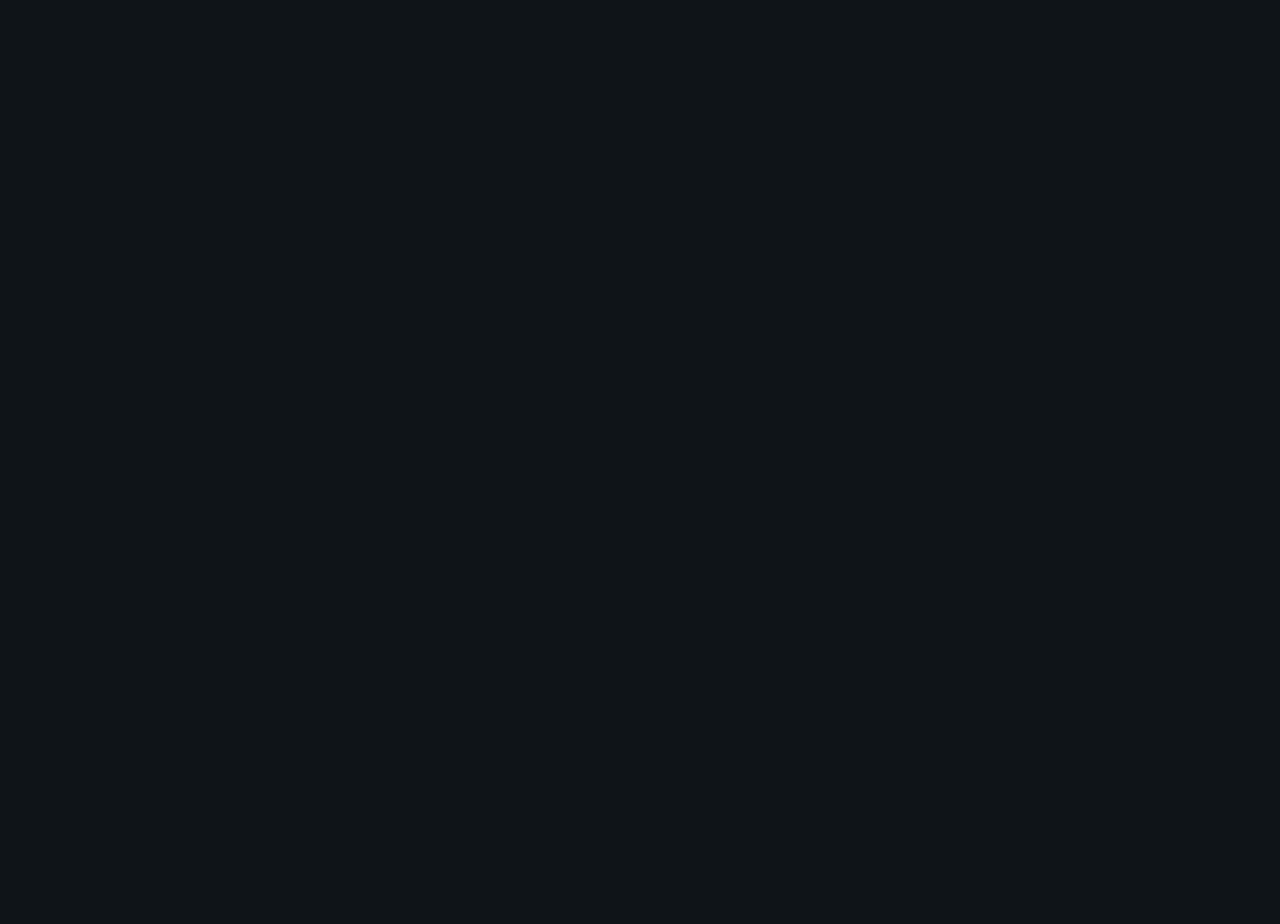
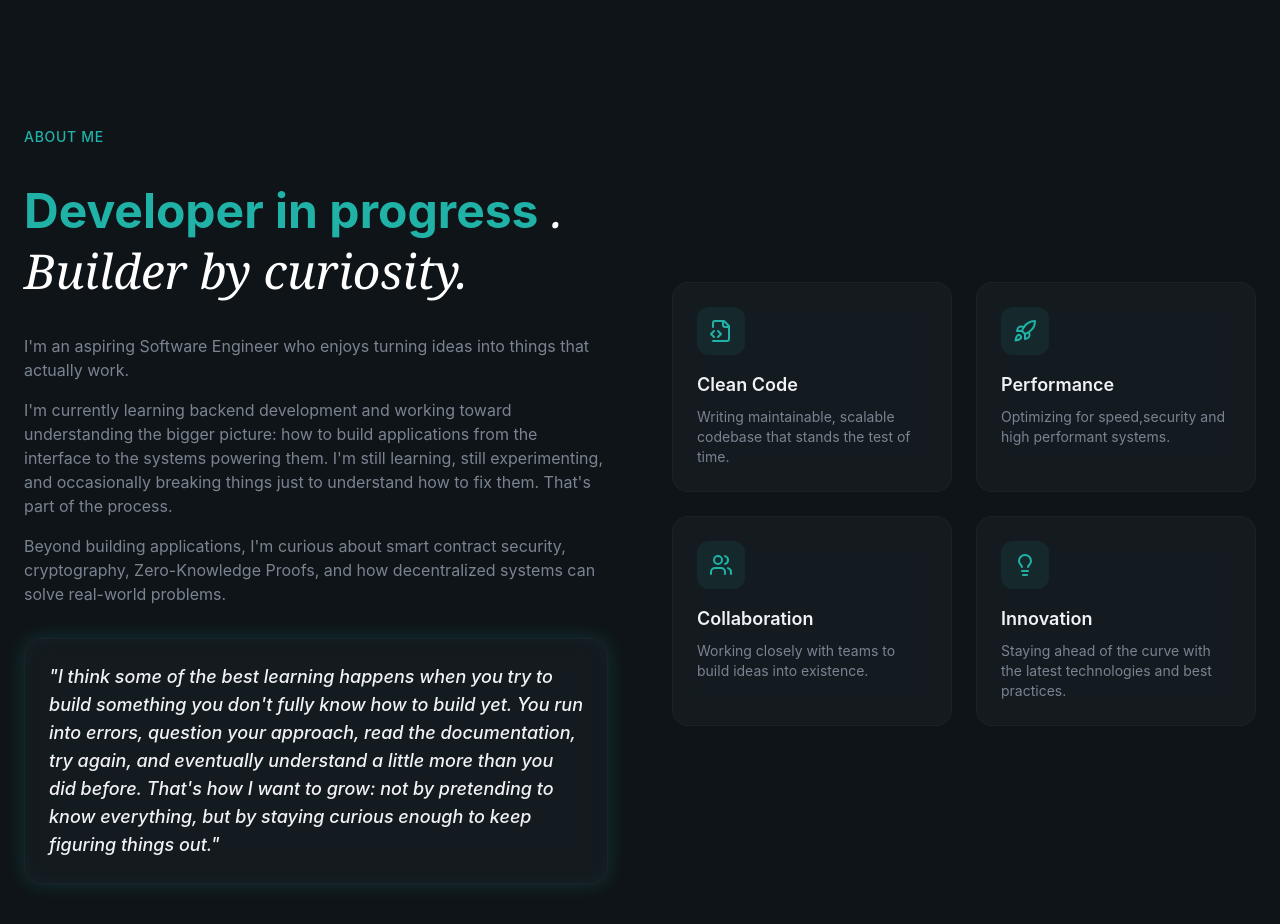
Before and after one commit to C-k3y/portfolio_v3, a React (Vite) app: page / in a window 1280 px wide. Shown: the part 1120-2044 px from the top of the page. Before the commit the page ends 1116 px from the top, so only its background shows below. Built offline with nearby package versions, Linux system fonts and the light colour scheme.

Commit message:
completed about section

```diff
--- a/src/sections/About.jsx
+++ b/src/sections/About.jsx
@@ -1,3 +1,99 @@
-export const About = () =>{
-    return <section></section>;
+import { LuFileCode2, LuLightbulb, LuRocket, LuUsers } from "react-icons/lu";
+
+const highlights = [
+  {
+    icon: LuFileCode2,
+    title: "Clean Code",
+    description:
+      "Writing maintainable, scalable codebase that stands the test of time.",
+  },
+  {
+    icon: LuRocket,
+    title: "Performance",
+    description:
+      "Optimizing for speed,security and high performant systems.",
+  },
+  {
+    icon: LuUsers,
+    title: "Collaboration",
+    description: "Working closely with teams to build ideas into existence.",
+  },
+  {
+    icon: LuLightbulb,
+    title: "Innovation",
+    description:
+      "Staying ahead of the curve with the latest technologies and best practices.",
+  },
+];
+
+export const About = () => {
+  return (
+    <section id="about" className="py-32 relative overflow-hidden">
+      <div className="container mx-auto px-6 relative z-10">
+        <div className="grid lg:grid-cols-2 gap-16 items-center">
+          {/* Left Column */}
+          <div className="space-y-8">
+            <div className="animate-fade-in">
+              <span className="text-secondary-foreground text-sm font-medium tracking-wider uppercase">
+                About Me
+              </span>
+            </div>
+
+            <h2 className="text-4xl md:text-5xl font-bold leading-tight animate-fade-in animation-delay-100 text-secondary-foreground">
+              Developer in progress
+              <span className="font-serif italic font-normal text-white">
+                {" "}
+                . Builder by curiosity.
+              </span>
+            </h2>
+
+            <div className="space-y-4 text-muted-foreground animate-fade-in animation-delay-200">
+              <p>
+                I'm an aspiring Software Engineer who enjoys turning ideas into things that actually work.
+              </p>
+              <p>
+                I'm currently learning backend development and working toward understanding the bigger picture:
+                how to build applications from the interface to the systems powering them.
+                I'm still learning, still experimenting, and occasionally breaking things just to understand how to fix them.
+                That's part of the process.
+              </p>
+              <p>
+                Beyond building applications,
+                I'm curious about smart contract security, cryptography, Zero-Knowledge Proofs,
+                and how decentralized systems can solve real-world problems.
+              </p>
+            </div>
+
+            <div className="glass rounded-2xl p-6 glow-border animate-fade-in animation-delay-300">
+              <p className="text-lg font-medium italic text-foreground">
+                "I think some of the best learning happens when you try to build something you don't fully know how to build yet.
+                You run into errors, question your approach, read the documentation, try again, and eventually understand a little more than you did before.
+                That's how I want to grow: not by pretending to know everything,
+                but by staying curious enough to keep figuring things out."
+              </p>
+            </div>
+          </div>
+
+          {/* Right Column - Hilights */}
+          <div className="grid sm:grid-cols-2 gap-6">
+            {highlights.map((item, idx) => (
+              <div
+                key={idx}
+                className="glass p-6 rounded-2xl animate-fade-in"
+                style={{ animationDelay: `${(idx + 1) * 100}ms` }}
+              >
+                <div className="w-12 h-12 rounded-xl bg-primary/10 flex items-center justify-center mb-4 hover:bg-primary/20">
+                  <item.icon className="w-6 h-6 text-primary" />
+                </div>
+                <h3 className="text-lg font-semibold mb-2">{item.title}</h3>
+                <p className="text-sm text-muted-foreground">
+                  {item.description}
+                </p>
+              </div>
+            ))}
+          </div>
+        </div>
+      </div>
+    </section>
+  );
 };
```
